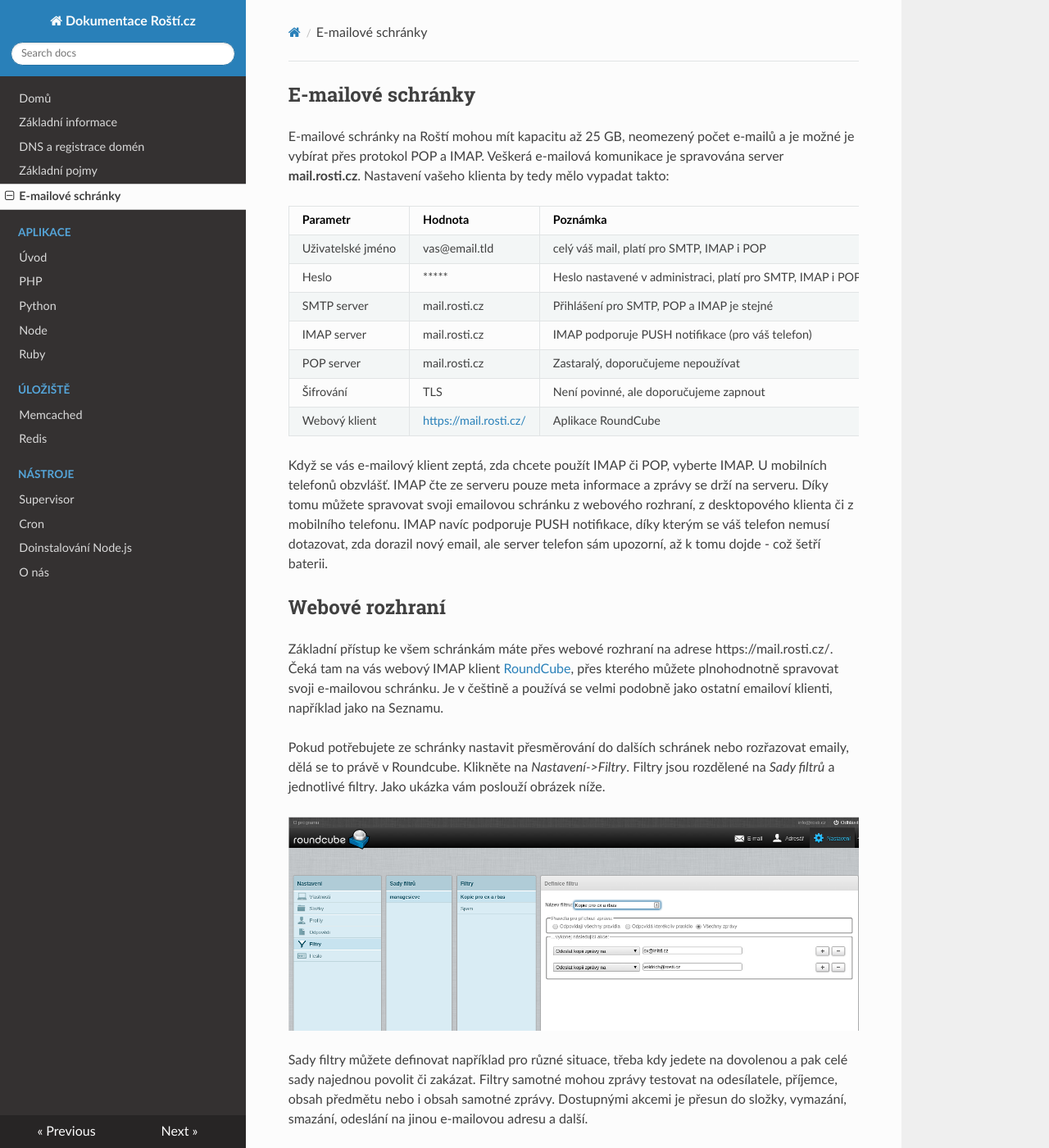
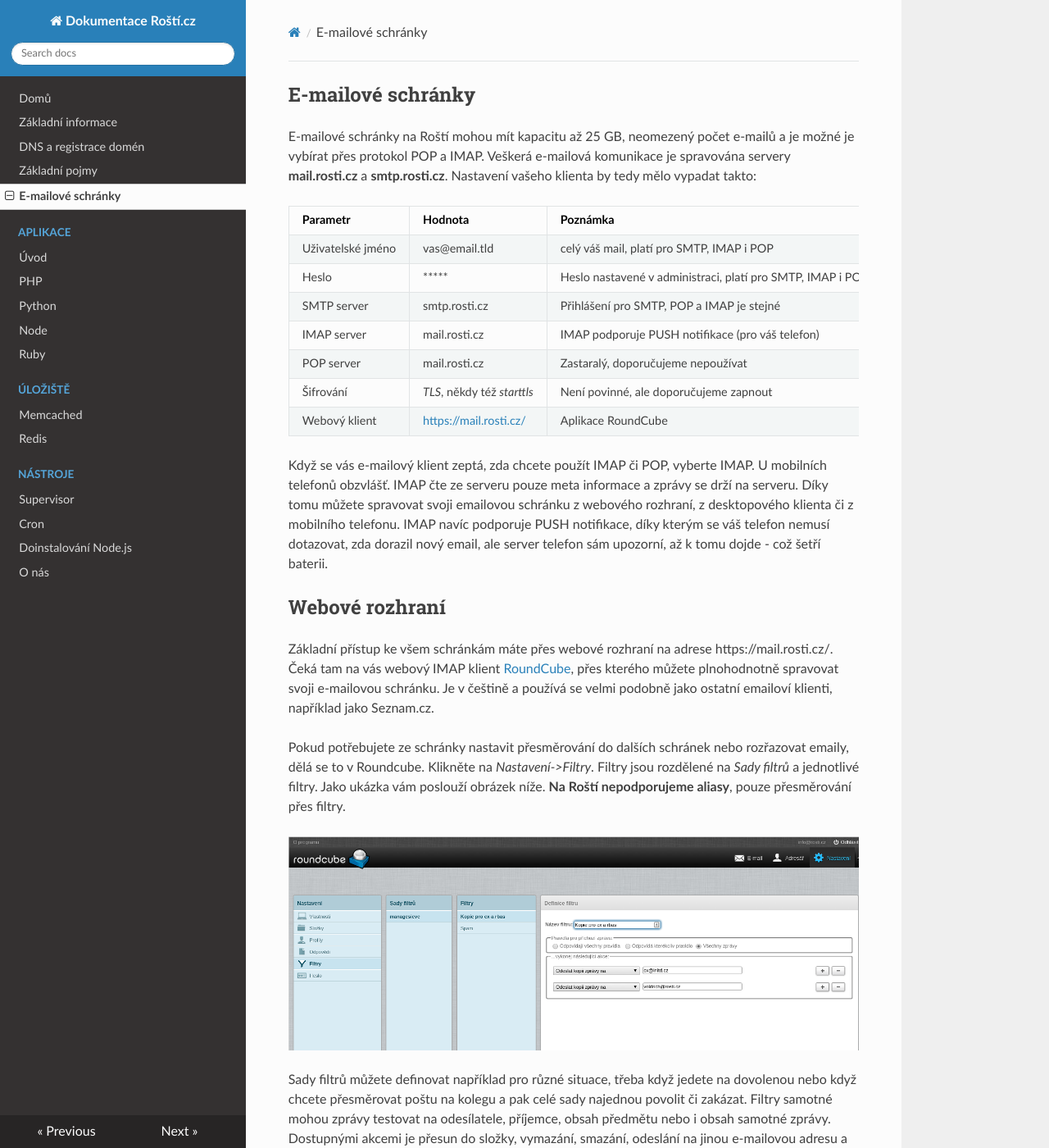
Before and after one commit to rosti-cz/rosti-docs, an MkDocs documentation site: the page built from docs/emails.md, in a window 1280 px wide and 1400 px high. Shown: the whole window at 82% size. Built offline with MkDocs 1.6.1, drawn with Linux system fonts in a browser that asks for light colours; nearby versions of some CDN libraries; old or Windows-style settings are respelled for this version of MkDocs; some of the changed text lies outside the part shown.

Commit message:
Update email doc

```diff
--- a/docs/emails.md
+++ b/docs/emails.md
@@ -1,25 +1,25 @@
 ## E-mailové schránky
 
-E-mailové schránky na Roští mohou mít kapacitu až 25 GB, neomezený počet e-mailů a je možné je vybírat přes protokol POP a IMAP. Veškerá e-mailová komunikace je spravována server **mail.rosti.cz**. Nastavení vašeho klienta by tedy mělo vypadat takto:
+E-mailové schránky na Roští mohou mít kapacitu až 25 GB, neomezený počet e-mailů a je možné je vybírat přes protokol POP a IMAP. Veškerá e-mailová komunikace je spravována servery **mail.rosti.cz** a **smtp.rosti.cz**. Nastavení vašeho klienta by tedy mělo vypadat takto:
 
 |Parametr|Hodnota|Poznámka|
 |-|-|-|
 |Uživatelské jméno|vas@email.tld|celý váš mail, platí pro SMTP, IMAP i POP|
-|Heslo| \*\*\*\*\*|Heslo nastavené v administraci, platí pro SMTP, IMAP i POP|
-|SMTP server|mail.rosti.cz|Přihlášení pro SMTP, POP a IMAP je stejné|
+|Heslo| \*\*\*\*\*|Heslo nastavené v administraci, platí pro SMTP, IMAP i POP. Je nutné ho poslat jako PLAIN, někdy též označeno jako *normální heslo*|
+|SMTP server|smtp.rosti.cz|Přihlášení pro SMTP, POP a IMAP je stejné|
 |IMAP server|mail.rosti.cz|IMAP podporuje PUSH notifikace (pro váš telefon)|
 |POP server|mail.rosti.cz|Zastaralý, doporučujeme nepoužívat|
-|Šifrování|TLS|Není povinné, ale doporučujeme zapnout|
+|Šifrování|*TLS*, někdy též *starttls*|Není povinné, ale doporučujeme zapnout|
 |Webový klient|[https://mail.rosti.cz/](https://mail.rosti.cz/) |Aplikace RoundCube|
 
 Když se vás e-mailový klient zeptá, zda chcete použít IMAP či POP, vyberte IMAP. U mobilních telefonů obzvlášť. IMAP čte ze serveru pouze meta informace a zprávy se drží na serveru. Díky tomu můžete spravovat svoji emailovou schránku z webového rozhraní, z desktopového klienta či z mobilního telefonu. IMAP navíc podporuje PUSH notifikace, díky kterým se váš telefon nemusí dotazovat, zda dorazil nový email, ale server telefon sám upozorní, až k tomu dojde - což šetří baterii.
 
 ## Webové rozhraní
 
-Základní přístup ke všem schránkám máte přes webové rozhraní na adrese https://mail.rosti.cz/. Čeká tam na vás webový IMAP klient [RoundCube](https://roundcube.net/), přes kterého můžete plnohodnotně spravovat svoji e-mailovou schránku. Je v češtině a používá se velmi podobně jako ostatní emailoví klienti, například jako na Seznamu.
+Základní přístup ke všem schránkám máte přes webové rozhraní na adrese https://mail.rosti.cz/. Čeká tam na vás webový IMAP klient [RoundCube](https://roundcube.net/), přes kterého můžete plnohodnotně spravovat svoji e-mailovou schránku. Je v češtině a používá se velmi podobně jako ostatní emailoví klienti, například jako Seznam.cz.
 
-Pokud potřebujete ze schránky nastavit přesměrování do dalších schránek nebo rozřazovat emaily, dělá se to právě v Roundcube. Klikněte na *Nastavení->Filtry*. Filtry jsou rozdělené na *Sady filtrů* a jednotlivé filtry. Jako ukázka vám poslouží obrázek níže.
+Pokud potřebujete ze schránky nastavit přesměrování do dalších schránek nebo rozřazovat emaily, dělá se to v Roundcube. Klikněte na *Nastavení->Filtry*. Filtry jsou rozdělené na *Sady filtrů* a jednotlivé filtry. Jako ukázka vám poslouží obrázek níže. **Na Roští nepodporujeme aliasy**, pouze přesměrování přes filtry.
 
 ![Filtry v RoundCube](imgs/rc_filtry.png)
 
-Sady filtry můžete definovat například pro různé situace, třeba kdy jedete na dovolenou a pak celé sady najednou povolit či zakázat. Filtry samotné mohou zprávy testovat na odesílatele, příjemce, obsah předmětu nebo i obsah samotné zprávy. Dostupnými akcemi je přesun do složky, vymazání, smazání, odeslání na jinou e-mailovou adresu a další.
+Sady filtrů můžete definovat například pro různé situace, třeba když jedete na dovolenou nebo když chcete přesměrovat poštu na kolegu a pak celé sady najednou povolit či zakázat. Filtry samotné mohou zprávy testovat na odesílatele, příjemce, obsah předmětu nebo i obsah samotné zprávy. Dostupnými akcemi je přesun do složky, vymazání, smazání, odeslání na jinou e-mailovou adresu a další.
```
